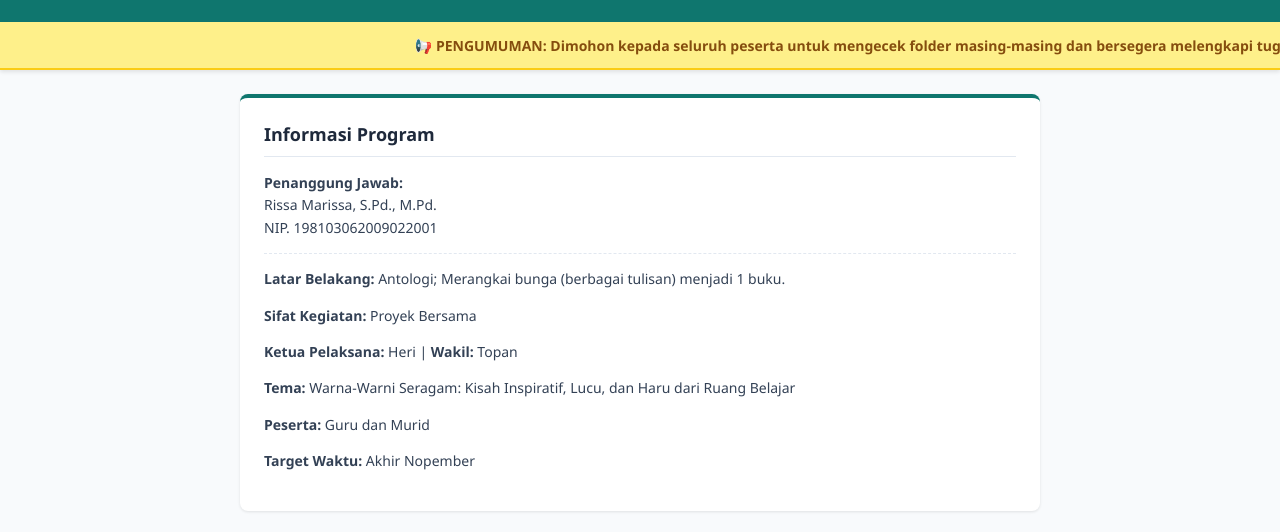
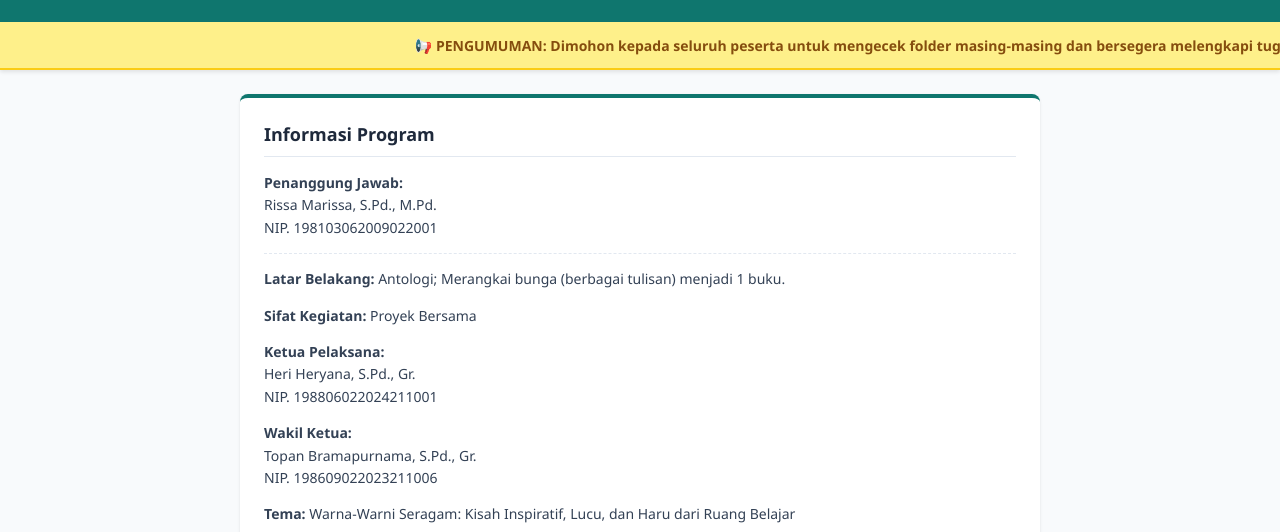
Before and after one commit to topanbramapurnama29/Antologi, a plain HTML site: page index.html in a window 1280 px wide. Shown: the part 233-765 px from the top of the page. Drawn offline with Linux system fonts and the light colour scheme.

Commit message:
Update index.html

```diff
--- a/index.html
+++ b/index.html
@@ -95,7 +95,8 @@
                 <hr style="border: 0; border-top: 1px dashed #e2e8f0; margin: 10px 0;">
                 <p><strong>Latar Belakang:</strong> Antologi; Merangkai bunga (berbagai tulisan) menjadi 1 buku.</p>
                 <p><strong>Sifat Kegiatan:</strong> Proyek Bersama</p>
-                <p><strong>Ketua Pelaksana:</strong> Heri | <strong>Wakil:</strong> Topan</p>
+                <p><strong>Ketua Pelaksana:</strong><br>Heri Heryana, S.Pd., Gr.<br>NIP. 198806022024211001</p>
+                <p><strong>Wakil Ketua:</strong><br>Topan Bramapurnama, S.Pd., Gr.<br>NIP. 198609022023211006</p>
                 <p><strong>Tema:</strong> Warna-Warni Seragam: Kisah Inspiratif, Lucu, dan Haru dari Ruang Belajar</p>
                 <p><strong>Peserta:</strong> Guru dan Murid</p>
                 <p><strong>Target Waktu:</strong> Akhir Nopember</p>
```
